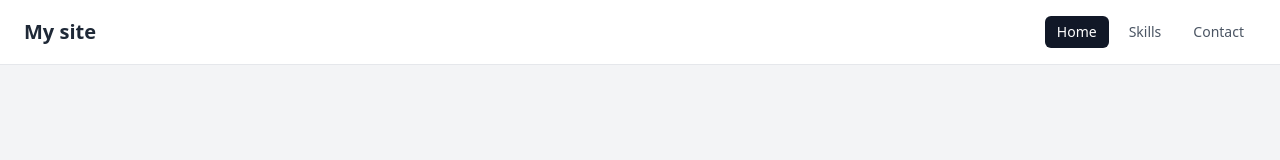
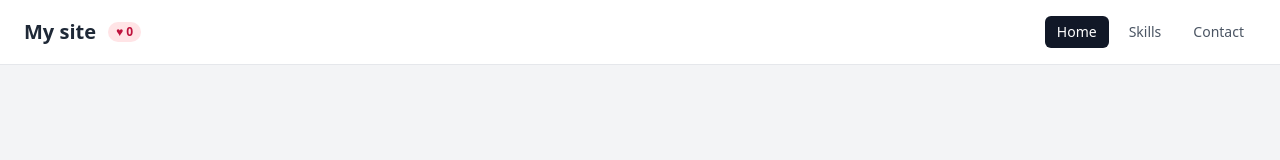
Before and after one commit to cod3xc/iwamad-practice, a React (Vite) app: page / in a window 1280 px wide. Shown: the top 160 px of the page. Built offline with nearby package versions, Linux system fonts and the light colour scheme.

Commit message:
fixed 404 build

```diff
--- a/package.json
+++ b/package.json
@@ -6,7 +6,7 @@
   "scripts": {
     "dev": "vite",
     "build": "tsc && vite build",
-    "postbuild": "node -e \"import('fs').then(fs => fs.copyFileSync('docs/index.html', 'docs/404.html'))\"",
+    "postbuild": "node -e \"require('fs').copyFileSync('docs/index.html','docs/404.html')\"",
     "preview": "vite preview",
     "test": "vitest run"
   },
--- a/src/components/Header.tsx
+++ b/src/components/Header.tsx
@@ -19,11 +19,9 @@ export const Header = ({ title }: HeaderProps) => {
     <header className="bg-white border-b py-4 px-6 flex flex-col sm:flex-row items-center justify-between gap-4">
       <div className="flex items-center gap-3">
         <h1 className="text-xl font-bold text-gray-800">{title}</h1>
-        {likes > 0 && (
-          <span className="px-2 py-0.5 text-xs font-semibold bg-rose-100 text-rose-700 rounded-full">
-            ❤️ {likes}
-          </span>
-        )}
+        <span className="px-2 py-0.5 text-xs font-semibold bg-rose-100 text-rose-700 rounded-full">
+          ♥ {likes}
+        </span>
       </div>
 
       <nav className="flex items-center gap-2">
```
Also changed, not shown: 4 other files (tests, documents, lock files or other folders).
